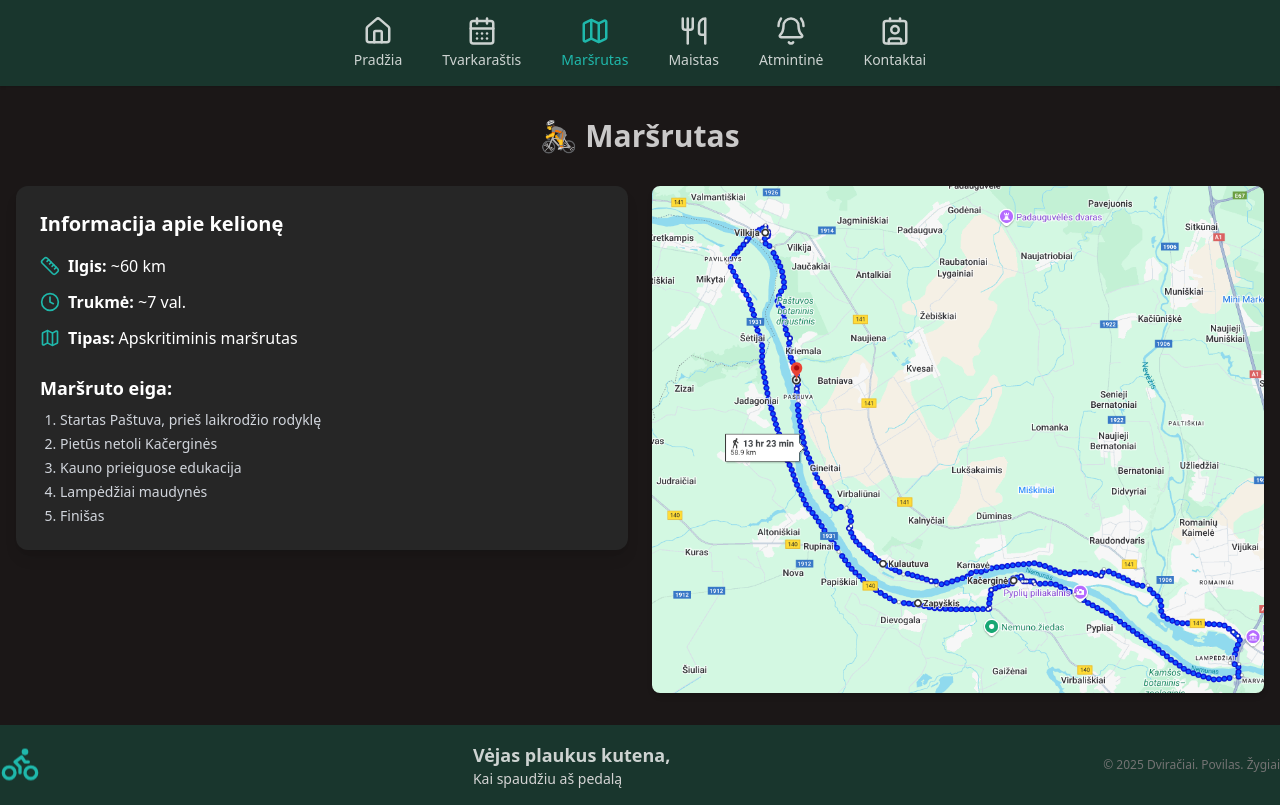
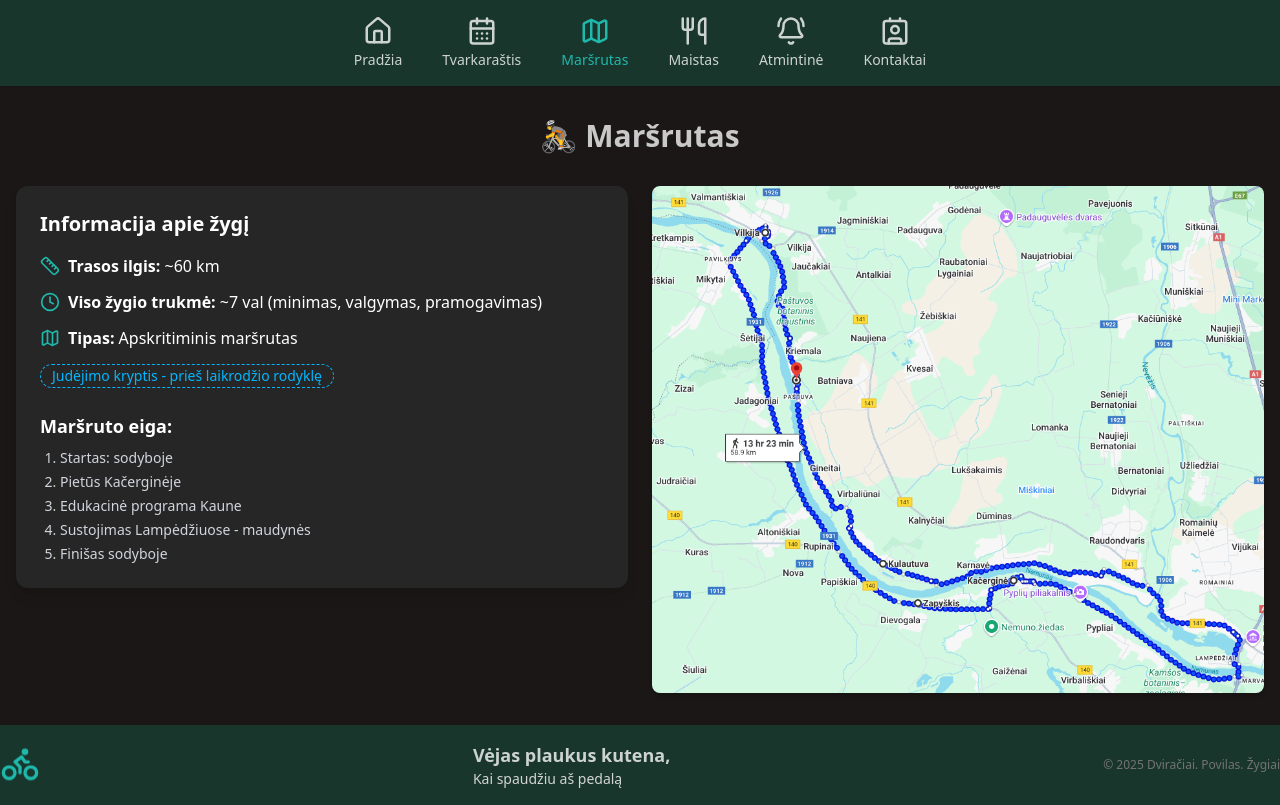
Before and after one commit to mankurtas/dviracionys2025, a React (Vite) app in the folder front/: page /dviracionys2025/route in a window 1280 px wide. Built offline with nearby package versions, Linux system fonts and the light colour scheme.

Commit message:
Minor corrections

```diff
--- a/front/src/components/Food.jsx
+++ b/front/src/components/Food.jsx
@@ -5,15 +5,15 @@ function Food() {
     {
       day: "Penktadienis",
       meals: [
-        "🌯 Vakarienė bendra kepsim šašlykus.",
+        "🌯 Vakarienė: bendra - kepsime šašlykus.",
       ],
     },
     {
       day: "Šeštadienis",
       meals: [
         "🥐 Pusryčiai: reikia pasirūpinti patiems.",
-        "🍲 Pietūs: Karčeginėje, nemintukai jungiasi arba rūpinasi patys",
-        "🌭 Vakarienė bendra - darysim hot dogus.",
+        "🍲 Pietūs: Kačerginėje, nemintukai jungiasi arba rūpinasi patys",
+        "🌭 Vakarienė: bendra - darysime dešrainius.",
       ],
     },
     {
@@ -45,8 +45,8 @@ function Food() {
       </div>
 
       <div className="bg-warning text-warning-content p-4 mt-10 rounded-lg shadow-md text-sm md:text-base">
-        <p><strong>Bendrai visomis dienoms:</strong> reikia pasirūpinti gėrimais sau ir užkandžiais sau ir draugui.</p>
-        <p>🌭 Mėsa, dešrelės, duona ir daržovėmis bus pasirūpinta ir <strong>bus įskaičiuota į renginio kainą.</strong></p>
+        <p><strong>Bendrai visoms dienoms:</strong> reikia pasirūpinti gėrimais ir užkandžiais sau ir draugui.</p>
+        <p>🌭 Mėsa, dešrelėmis, duona ir daržovėmis bus pasirūpinta ir <strong> įskaičiuota į renginio kainą.</strong></p>
       </div>
     </div>
   );
--- a/front/src/components/Hero.jsx
+++ b/front/src/components/Hero.jsx
@@ -2,8 +2,8 @@ function Hero() {
   return (
     <section className="min-h-[70vh] flex flex-col justify-center items-center text-center bg-gradient-to-br from-neutral-800 to-neutral-900 text-white px-4 py-10">
       <h1 className="text-4xl md:text-6xl font-bold tracking-tight mb-4">
-        Sveiki — <br className="block md:hidden" />
-        ar Jūs pasiruošę dar vienam?
+        Sveiki, <br className="block md:hidden" />
+        ar Jūs pasiruošę dar vienam nuotikiui?
       </h1>
       <p className="text-lg md:text-xl text-neutral-300 max-w-xl mb-6">
         Čia prasideda Jūsų kasmetinis žygis.
--- a/front/src/components/Reminder.jsx
+++ b/front/src/components/Reminder.jsx
@@ -20,10 +20,10 @@ function Reminder() {
       <div className="bg-green-100 text-green-900 p-6 rounded-lg shadow-md">
         <h2 className="text-xl font-semibold mb-4">👥 Visiems:</h2>
         <ul className="list-disc list-inside space-y-2">
-          <li>🥪 Užkandžių (dviem dienom)</li>
+          <li>🥪 Užkandžių ir pusryčius (dviem dienom)</li>
           <li>🥤 Gėrimų (visam savaitgaliui)</li>
-          <li>🩱 Maudymosi reikmenų (kam reikia)</li>
-          <li>🏸 Lauko žaidimų (raketės, kamuolys ir pan.)</li>
+          <li>🩱 Maudymosi reikmenis (kam reikia)</li>
+          <li>🏸 Lauko žaidimų (raketes, kamuolį ir pan.)</li>
         </ul>
       </div>
     </div>
--- a/front/src/components/RoutePage.jsx
+++ b/front/src/components/RoutePage.jsx
@@ -8,20 +8,22 @@ function RoutePage() {
       <div className="grid md:grid-cols-2 gap-6 items-start">
         {/* Info Section */}
         <div className="bg-neutral-800 text-white p-6 rounded-xl shadow-lg">
-          <h2 className="text-xl font-semibold mb-4">Informacija apie kelionę</h2>
+          <h2 className="text-xl font-semibold mb-4">Informacija apie žygį</h2>
           <ul className="space-y-3 text-sm md:text-base">
             <li className="flex items-center gap-2">
               <Ruler size={20} className="text-accent" />
-              <span><strong>Ilgis:</strong> ~60 km</span>
+              <span><strong>Trasos ilgis:</strong> ~60 km</span>
             </li>
             <li className="flex items-center gap-2">
               <Clock size={20} className="text-accent" />
-              <span><strong>Trukmė:</strong> ~7 val.</span>
+              <span><strong>Viso žygio trukmė:</strong> ~7 val (minimas, valgymas, pramogavimas)</span>
             </li>
             <li className="flex items-center gap-2">
               <Map size={20} className="text-accent" />
               <span><strong>Tipas:</strong> Apskritiminis maršrutas</span>
             </li>
+          <div className="badge badge-dash badge-info">Judėjimo kryptis - prieš laikrodžio rodyklę</div>
+
           </ul>
 
           {/* Optional Steps */}
@@ -29,12 +31,12 @@ function RoutePage() {
             <h3 className="text-lg font-semibold mb-2">Maršruto eiga:</h3>
             <ol className="list-decimal pl-5 space-y-1 text-sm text-gray-300">
               <li>
-                  Startas Paštuva, prieš laikrodžio rodyklę
+                  Startas: sodyboje
               </li>
-              <li>Pietūs netoli Kačerginės</li>
-              <li>Kauno prieiguose edukacija</li>
-              <li>Lampėdžiai maudynės</li>
-              <li>Finišas</li>
+              <li>Pietūs Kačerginėje</li>
+              <li>Edukacinė programa Kaune</li>
+              <li>Sustojimas Lampėdžiuose - maudynės</li>
+              <li>Finišas sodyboje</li>
             </ol>
           </div>
         </div>
--- a/front/src/components/Schedule.jsx
+++ b/front/src/components/Schedule.jsx
@@ -2,9 +2,9 @@ function Schedule() {
   const events = [
     {
       date: "2025 08 15",
-      title: "Pentktadienis",
+      title: "Penktadienis",
       plan: [
-        {text: "Nuo 12:00 Susitikimas sodyboje - Paštuva", url: "https://atostogoskaime.lt/apgyvendinimas/pastuva/"},
+        {text: "Nuo 12:00 Susitikimas sodyboje, \"Paštuva\"", url: "https://atostogoskaime.lt/apgyvendinimas/pastuva/"},
         "18:00 Vakaro pradžia, pasiruošimas",
         "19:15 Vakarienė",
         "21:00 Pramogos, žaidimai, pašnekesiai",
@@ -23,7 +23,7 @@ function Schedule() {
       plan: [
         "Pusryčiai",
         "Atsiveikinimai",
-        "Kelionė namo",
+        "12:00 Kelionė namo",
       ],
     },
   ];
```
